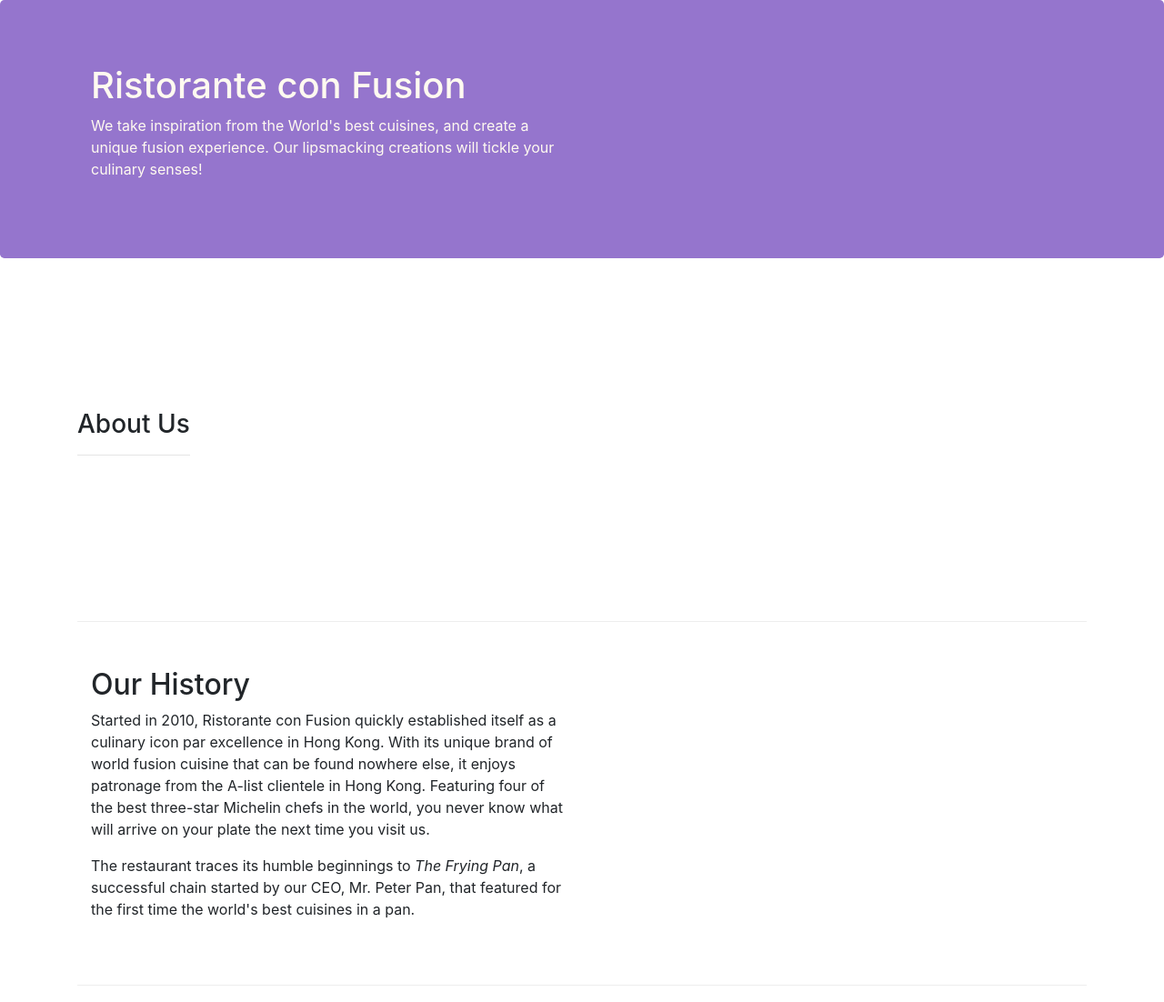
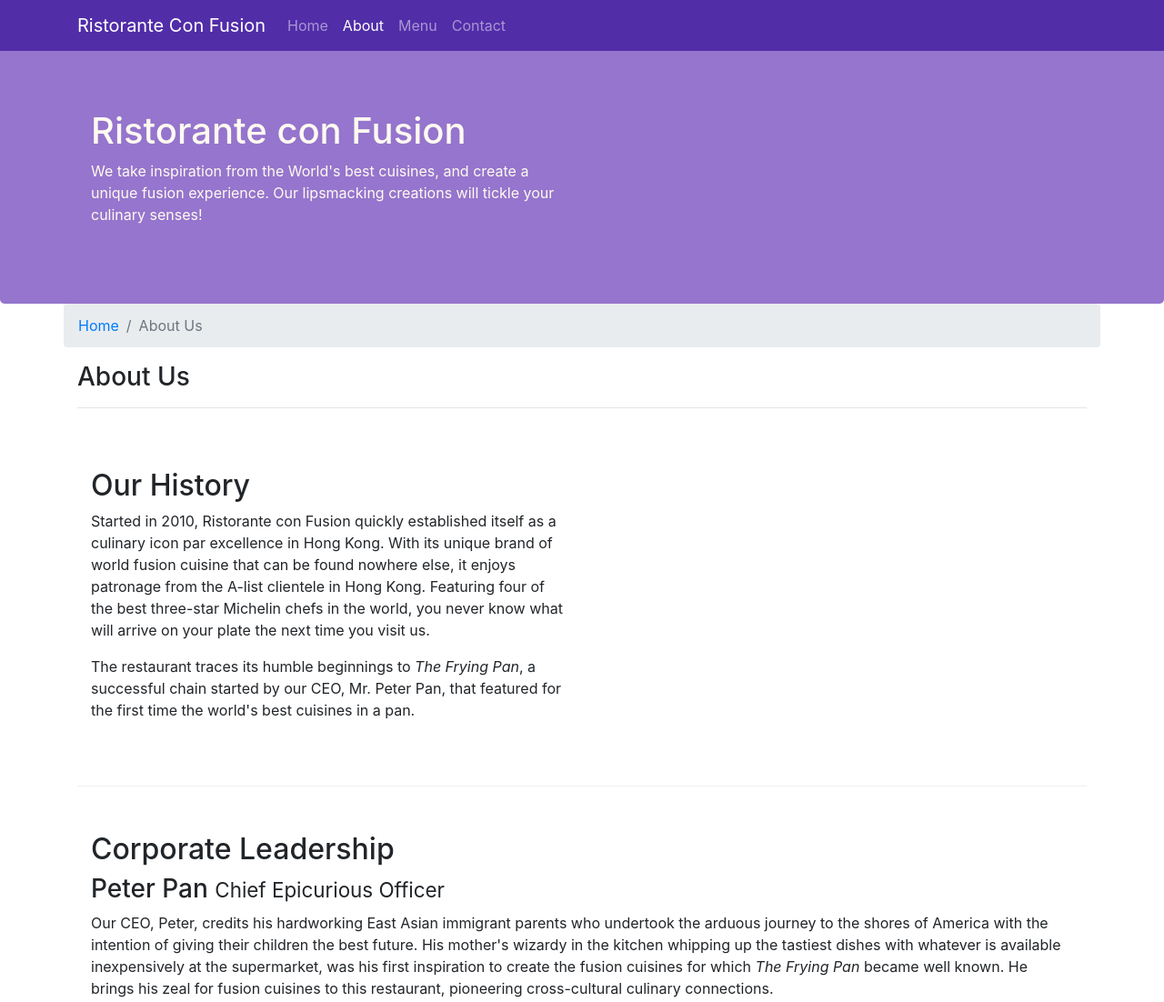
Before and after one commit to yesi-aracawa/web-of-things, a website: page aboutus.html in a window 1280 px wide. Shown: the top 1102 px of the page at 91% size. Drawn offline with nearby package versions, Linux system fonts and the light colour scheme.

Commit message:
feat: front-B4 Navbar and Breadcrumbs

```diff
--- a/aboutus.html
+++ b/aboutus.html
@@ -16,6 +16,31 @@
   </head>
 
   <body>
+    <nav class="navbar navbar-dark navbar-expand-sm fixed-top">
+      <div class="container">
+        <button
+          class="navbar-toggler"
+          type="button"
+          data-toggle="collapse"
+          data-target="#Navbar"
+        >
+          <span class="navbar-toggler-icon"></span>
+        </button>
+        <a class="navbar-brand" href="./index.html">Ristorante Con Fusion</a>
+        <div class="collapse navbar-collapse" id="Navbar">
+          <ul class="navbar-nav mr-auto">
+            <li class="nav-item">
+              <a class="nav-link" href="./index.html">Home</a>
+            </li>
+            <li class="nav-item active">
+              <a class="nav-link" href="#">About</a>
+            </li>
+            <li class="nav-item"><a class="nav-link" href="#">Menu</a></li>
+            <li class="nav-item"><a class="nav-link" href="#">Contact</a></li>
+          </ul>
+        </div>
+      </div>
+    </nav>
     <header class="jumbotron">
       <div class="container">
         <div class="row row-header">
@@ -33,8 +58,12 @@
     </header>
 
     <div class="container">
-      <div class="row row-content align-items-center">
-        <div>
+      <div class="row">
+        <ol class="col-12 breadcrumb">
+          <li class="breadcrumb-item"><a href="./index.html">Home</a></li>
+          <li class="breadcrumb-item active">About Us</li>
+        </ol>
+        <div class="col-12">
           <h3>About Us</h3>
           <hr />
         </div>
@@ -116,7 +145,7 @@
           <div class="col-4 offset-1 col-sm-2">
             <h5>Links</h5>
             <ul class="list-unstyled">
-              <li><a href="#">Home</a></li>
+              <li><a href="./index.html">Home</a></li>
               <li><a href="#">About</a></li>
               <li><a href="#">Menu</a></li>
               <li><a href="#">Contact</a></li>
--- a/css/styles.css
+++ b/css/styles.css
@@ -28,3 +28,12 @@ address {
   margin: 0px auto;
   padding: 20px 0px 20px 0px;
 }
+
+body {
+  padding: 50px 0px 0px 0px;
+  z-index: 0;
+}
+
+.navbar-dark {
+  background-color: #512da8;
+}
```
Also changed, not shown: index.html (+26 -1 lines).
